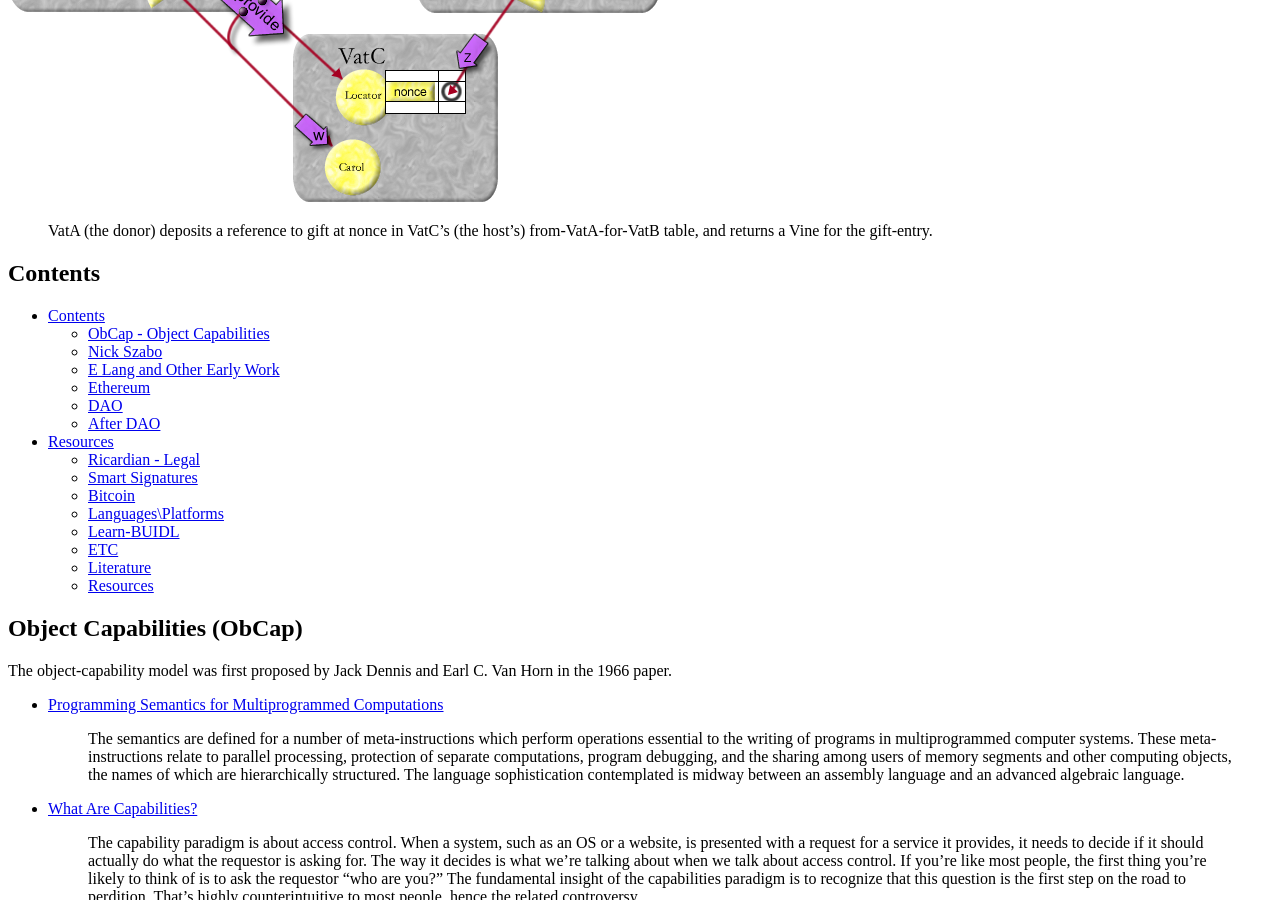
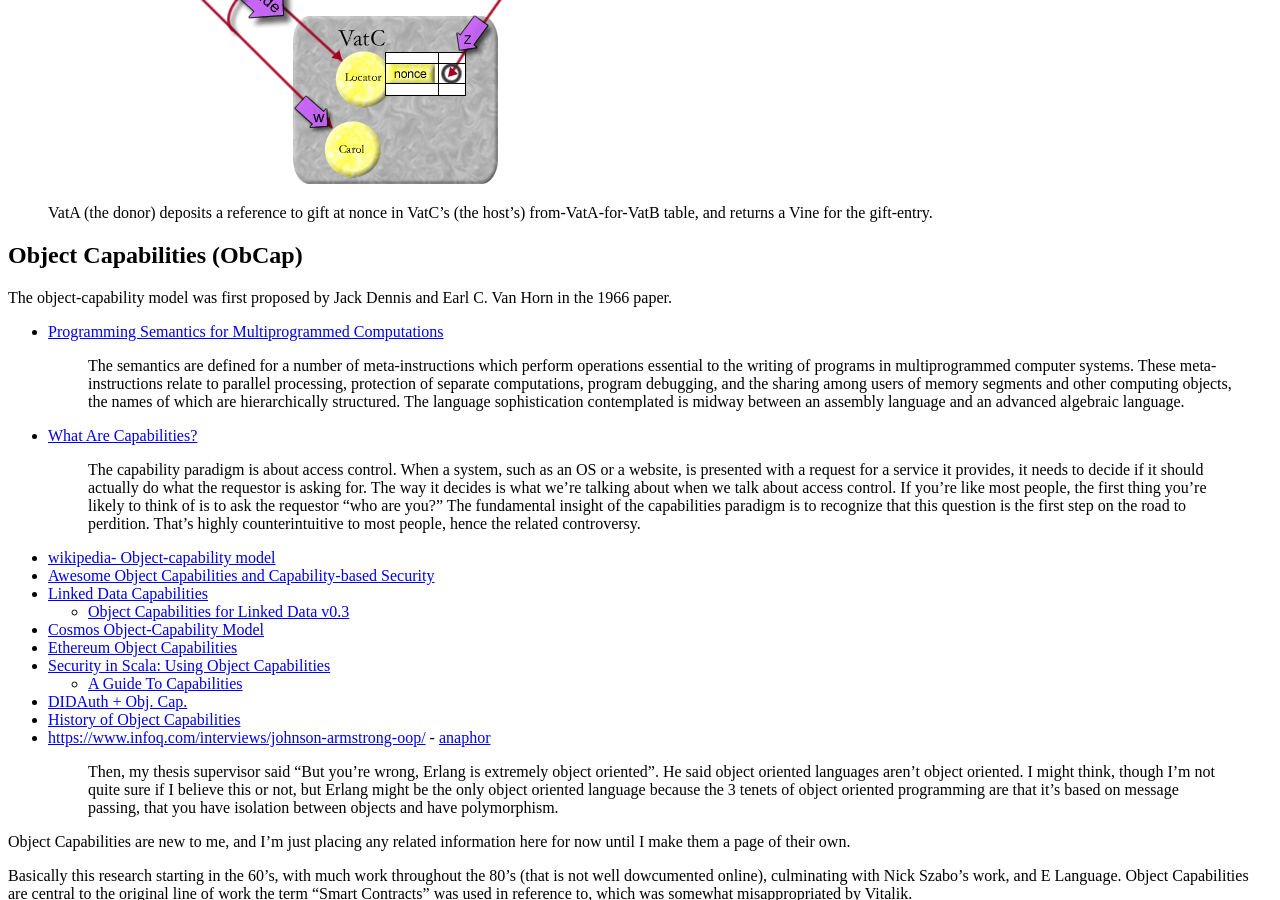
Before and after one commit to bitcoinfo/bitcoin-history, a Jekyll site: the page built from _pages/smart-contracts.md, in a window 1280 px wide and 900 px high, scrolled down 2727 px. Built offline with Jekyll 4.4.1, drawn with Linux system fonts in a browser that asks for light colours; cached includes are drawn as plain includes; some of the changed text lies outside the part shown.

Commit message:
remove toc

```diff
--- a/_pages/smart-contracts.md
+++ b/_pages/smart-contracts.md
@@ -26,26 +26,6 @@
 
 ![](https://infominer.id/bitcoin-history/assets/img/elems10.png)<br>
   > VatA (the donor) deposits a reference to gift at nonce in VatC's (the host's) from-VatA-for-VatB table, and returns a Vine for the gift-entry.
-
-
-## Contents
-* [Contents](#contents)
-  * [ObCap - Object Capabilities](#object-capabilities)
-  * [Nick Szabo](#nick-szabo)
-  * [E Lang and Other Early Work](#elang-and-other-early-work)
-  * [Ethereum](#ethereum)
-  * [DAO](#dao)
-  * [After DAO](#after-dao)
-* [Resources](#resources)
-  * [Ricardian - Legal](#ricardian---legal)
-  * [Smart Signatures](#smart-signatures)
-  * [Bitcoin](#bitcoin)
-  * [Languages\Platforms](#languages---platforms)
-  * [Learn-BUIDL](#learn-buidl)
-  * [ETC](#etc)
-  * [Literature](#literature)
-  * [Resources](#resources)
-
 
 ## Object Capabilities (ObCap)
 
```
Also changed, not shown: other parts of _pages/smart-contracts.md (+1 -1 lines).
